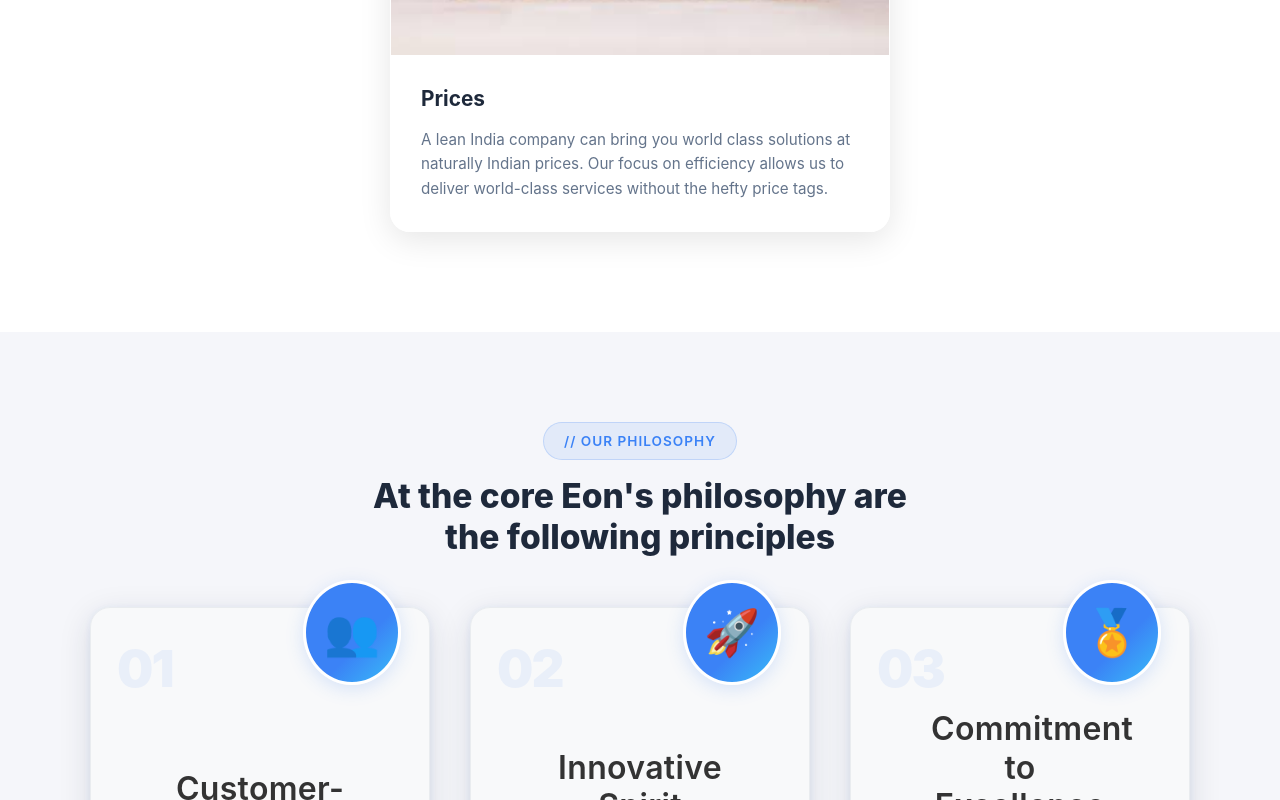
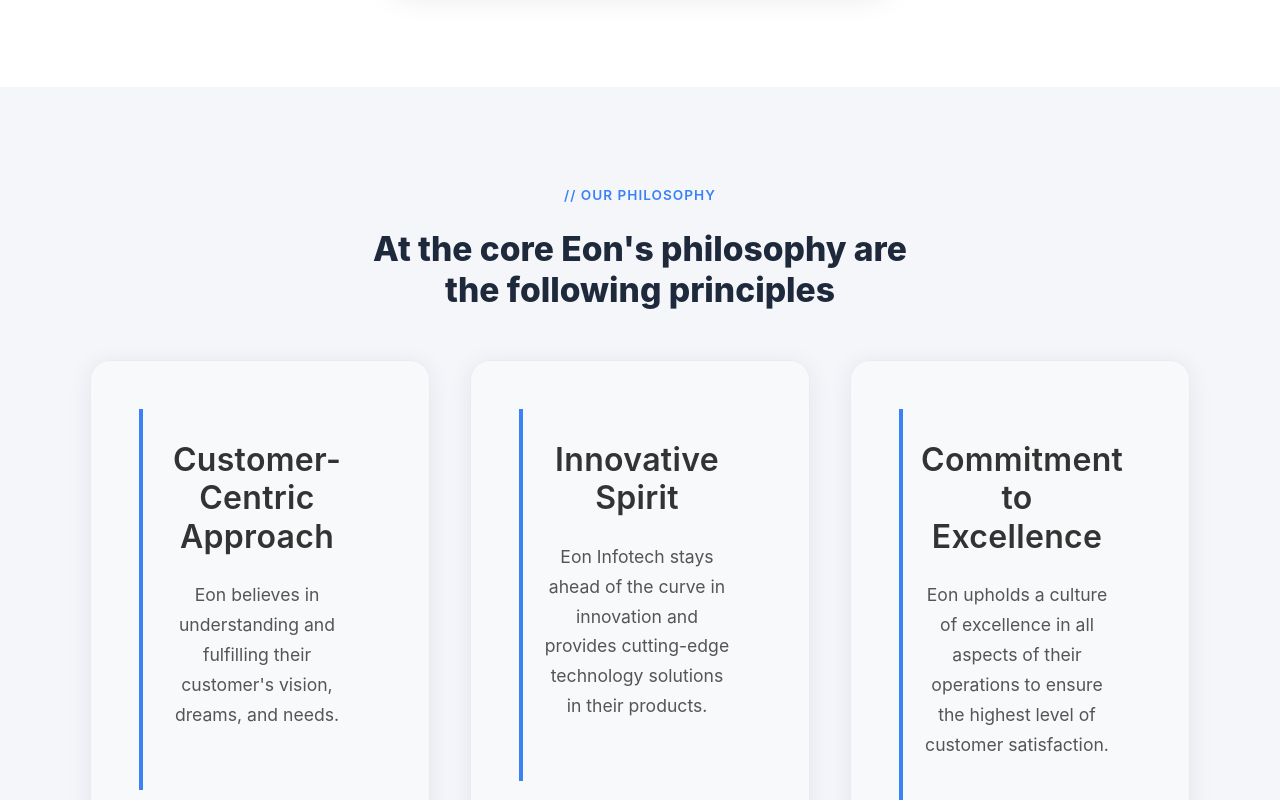
Before and after one commit to Akshit2004/Eon-mainwebsite, a React (Vite) app: page /about in a window 1280 px wide. Shown: the part 5760-6560 px from the top of the page. Built offline with nearby package versions, Linux system fonts and the light colour scheme.

Commit message:
Refactor About and Landing Page styles for improved clarity and aesthetics; remove unnecessary background elements for a cleaner design

```diff
--- a/src/pages/About/About.css
+++ b/src/pages/About/About.css
@@ -974,7 +974,7 @@
 
 .pillars-badge {
   display: inline-block;
-  background: rgba(59, 130, 246, 0.1);
+  background: none;
   color: #3b82f6;
   padding: 8px 20px;
   border-radius: 50px;
@@ -982,7 +982,7 @@
   font-weight: 600;
   letter-spacing: 1px;
   margin-bottom: 16px;
-  border: 1px solid rgba(59, 130, 246, 0.2);
+  border: none;
 }
 
 .pillars-title {
@@ -1111,7 +1111,7 @@
 
 .philosophy-badge {
   display: inline-block;
-  background: rgba(59, 130, 246, 0.1);
+  background: none;
   color: #3b82f6;
   padding: 8px 20px;
   border-radius: 50px;
@@ -1119,7 +1119,7 @@
   font-weight: 600;
   letter-spacing: 1px;
   margin-bottom: 16px;
-  border: 1px solid rgba(59, 130, 246, 0.2);
+  border: none;
 }
 
 .philosophy-title {
@@ -1136,72 +1136,6 @@
   gap: 32px;
   max-width: 1000px;
   margin: 0 auto;
-}
-
-.philosophy-card {
-  background: #133047;
-  color: #fff;
-  border-radius: 16px;
-  position: relative;
-  overflow: hidden;
-  min-height: 260px;
-  box-shadow: 0 8px 32px rgba(19, 48, 71, 0.10);
-  display: flex;
-  flex-direction: column;
-  justify-content: flex-end;
-  padding: 0;
-  transition: transform 0.3s, box-shadow 0.3s;
-}
-
-.philosophy-card:hover {
-  transform: translateY(-8px) scale(1.03);
-  box-shadow: 0 16px 48px rgba(19, 48, 71, 0.18);
-}
-
-.philosophy-bg-number {
-  position: absolute;
-  top: 18px;
-  left: 18px;
-  font-size: 3.5rem;
-  font-weight: 900;
-  color: rgba(255,255,255,0.07);
-  z-index: 1;
-  pointer-events: none;
-  user-select: none;
-}
-
-.philosophy-content {
-  position: relative;
-  z-index: 2;
-  padding: 38px 28px 28px 28px;
-  display: flex;
-  flex-direction: column;
-  min-height: 200px;
-  justify-content: flex-end;
-}
-
-.philosophy-content h3 {
-  font-size: 1.15rem;
-  font-weight: 700;
-  margin-bottom: 12px;
-  color: #fff;
-}
-
-.philosophy-content p {
-  font-size: 1rem;
-  color: #e0e7ef;
-  margin-bottom: 18px;
-  font-weight: 400;
-}
-
-.philosophy-icon {
-  font-size: 2rem;
-  color: #fff;
-  opacity: 0.18;
-  position: absolute;
-  bottom: 18px;
-  right: 22px;
-  z-index: 0;
 }
 
 /* --- Redesigned Philosophy Cards --- */
@@ -1214,69 +1148,46 @@
 }
 
 .redesigned-philosophy-card {
-  background: rgba(255, 255, 255, 0.18);
-  border: 1.5px solid rgba(59, 130, 246, 0.13);
-  box-shadow: 0 8px 32px rgba(30, 41, 59, 0.13), 0 1.5px 8px rgba(59,130,246,0.08);
-  border-radius: 22px;
+  background: #fff;
+  border: 1.5px solid #e2e8f0;
+  box-shadow: 0 4px 24px rgba(30, 41, 59, 0.08);
+  border-radius: 16px;
   position: relative;
   overflow: visible;
-  min-height: 270px;
+  min-height: 210px;
   padding: 0;
-  transition: transform 0.3s, box-shadow 0.3s;
-  backdrop-filter: blur(12px);
+  transition: box-shadow 0.3s, border-color 0.3s;
+  display: flex;
+  flex-direction: column;
+  justify-content: flex-start;
+  backdrop-filter: none;
 }
 
 .redesigned-philosophy-card:hover {
-  transform: translateY(-10px) scale(1.04);
-  box-shadow: 0 16px 48px 0 rgba(59,130,246,0.18), 0 2px 12px rgba(30,41,59,0.10);
+  box-shadow: 0 8px 32px rgba(59,130,246,0.13);
   border-color: #3b82f6;
 }
 
+/* Remove floating icon and bg number for a cleaner look */
+.philosophy-floating-icon,
 .redesigned-bg-number {
-  position: absolute;
-  top: 22px;
-  left: 26px;
-  font-size: 3.2rem;
-  font-weight: 900;
-  color: rgba(59,130,246,0.08);
-  z-index: 1;
-  pointer-events: none;
-  user-select: none;
-  letter-spacing: -2px;
-}
-
-.philosophy-floating-icon {
-  position: absolute;
-  top: -28px;
-  right: 28px;
-  font-size: 2.8rem;
-  background: linear-gradient(135deg, #3b82f6 60%, #38bdf8 100%);
-  color: #fff;
-  border-radius: 50%;
-  box-shadow: 0 4px 18px 0 rgba(59,130,246,0.18);
-  padding: 16px 18px;
-  z-index: 3;
-  border: 3px solid #fff;
-  transition: transform 0.25s;
-}
-
-.redesigned-philosophy-card:hover .philosophy-floating-icon {
-  transform: scale(1.12) rotate(-8deg);
+  display: none !important;
 }
 
 .redesigned-content {
   position: relative;
   z-index: 2;
-  padding: 54px 32px 32px 32px;
+  padding: 32px 28px 28px 18px;
   display: flex;
   flex-direction: column;
-  min-height: 180px;
-  justify-content: flex-end;
+  min-height: 120px;
+  justify-content: flex-start;
   background: none;
+  border-left: 4px solid #3b82f6;
 }
 
 .redesigned-content h3 {
-  font-size: 1.18rem;
+  font-size: 1.13rem;
   font-weight: 700;
   margin-bottom: 10px;
   color: #1e293b;
@@ -1296,13 +1207,8 @@
     gap: 28px;
   }
   .redesigned-content {
-    padding: 48px 18px 24px 18px;
-  }
-  .philosophy-floating-icon {
-    top: -18px;
-    right: 16px;
-    font-size: 2.1rem;
-    padding: 10px 12px;
+    padding: 24px 12px 18px 10px;
+    border-left: 3px solid #3b82f6;
   }
 }
 
--- a/src/pages/About/About.jsx
+++ b/src/pages/About/About.jsx
@@ -230,7 +230,7 @@
       <div className="about-pillars-section">
         <div className="about-pillars-container">
           <div className="pillars-header">
-            <div className="pillars-badge">// The Eon Strategy</div>
+            <div className="pillars-badge">//The Eon Strategy</div>
             <h2 className="pillars-title">Five Pillars of the Eon Strategy</h2>
           </div>
 
@@ -245,7 +245,7 @@
               <div className="pillar-content">
                 <h3>Focus on Customer Vision</h3>
                 <p>
-                  At Eon Information Limited, we have only one mission: clients – "To Make Our Customer's Vision Possible." Everything that constitutes Eon's Customer & Sales, we seek first to understand our clients, understand their needs. This shapes our service technology solutions that satisfy their needs. The ultimate result is that we stay focused on the customer as the centre of our mission statement, while our customers focus on their own core business and have the mission statement.
+                  We put our clients' vision at the center, shaping solutions around their needs so they can focus on their core business.
                 </p>
               </div>
             </div>
@@ -260,7 +260,7 @@
               <div className="pillar-content">
                 <h3>Speed</h3>
                 <p>
-                  We realise that speed is one of the key factors in delivering to our customers. We are a young, nimble-footed team compared to bigger players. Our typical delivery times are 50% faster than bigger players. We leverage simplicity, agility and technology while embracing efficiency without compromising on the quality of our solutions, so you'll not only get your projects delivered faster but also with the highest standards upheld.
+                  We deliver projects quickly and efficiently, leveraging agility and technology without compromising quality.
                 </p>
               </div>
             </div>
@@ -275,7 +275,7 @@
               <div className="pillar-content">
                 <h3>Research & Development</h3>
                 <p>
-                  Research and Development is our lifeline, and gives us the competitive advantage in this fiercely contested marketplace. 10% of our budget goes into Research and Development every year, this enables us to keep our talents within Eon are currently working on technologies of tomorrow.
+                  Continuous investment in R&D keeps us ahead, working on tomorrow’s technologies today.
                 </p>
               </div>
             </div>
@@ -290,7 +290,7 @@
               <div className="pillar-content">
                 <h3>Quality Practices, Standards and Management</h3>
                 <p>
-                  Quality is a way of life at Eon. The trinity of Quality Standards, Quality Practices and Quality Management guides us in all our engagements. We are a systems driven ISO 9001:2008 Organization.
+                  Quality guides everything we do, driven by strong standards and certified management systems.
                 </p>
               </div>
             </div>
@@ -305,7 +305,7 @@
               <div className="pillar-content">
                 <h3>Prices</h3>
                 <p>
-                  A lean India company can bring you world class solutions at naturally Indian prices. Our focus on efficiency allows us to deliver world-class services without the hefty price tags.
+                  We offer world-class solutions at competitive, value-driven prices.
                 </p>
               </div>
             </div>
@@ -319,7 +319,7 @@
           <div className="philosophy-header">
             <div className="philosophy-badge">// OUR PHILOSOPHY</div>
             <h2 className="philosophy-title">
-              At the core Eon's philosophy are<br />the following principles
+              At the core Eon's philosophy are<br/>the following principles
             </h2>
           </div>
           <div className="philosophy-grid redesigned-philosophy-grid">
--- a/src/pages/LandingPage/LandingPage.css
+++ b/src/pages/LandingPage/LandingPage.css
@@ -114,20 +114,6 @@
   overflow: hidden;
 }
 
-.about-section::before {
-  content: '';
-  position: absolute;
-  top: -50%;
-  right: -10%;
-  width: 30%;
-  height: 200%;
-  background: linear-gradient(45deg,
-    rgba(59, 130, 246, 0.03) 0%,
-    rgba(147, 51, 234, 0.03) 50%,
-    rgba(236, 72, 153, 0.03) 100%);
-  transform: rotate(15deg);
-  z-index: 0;
-}
 
 .about-content {
   display: grid;
```
